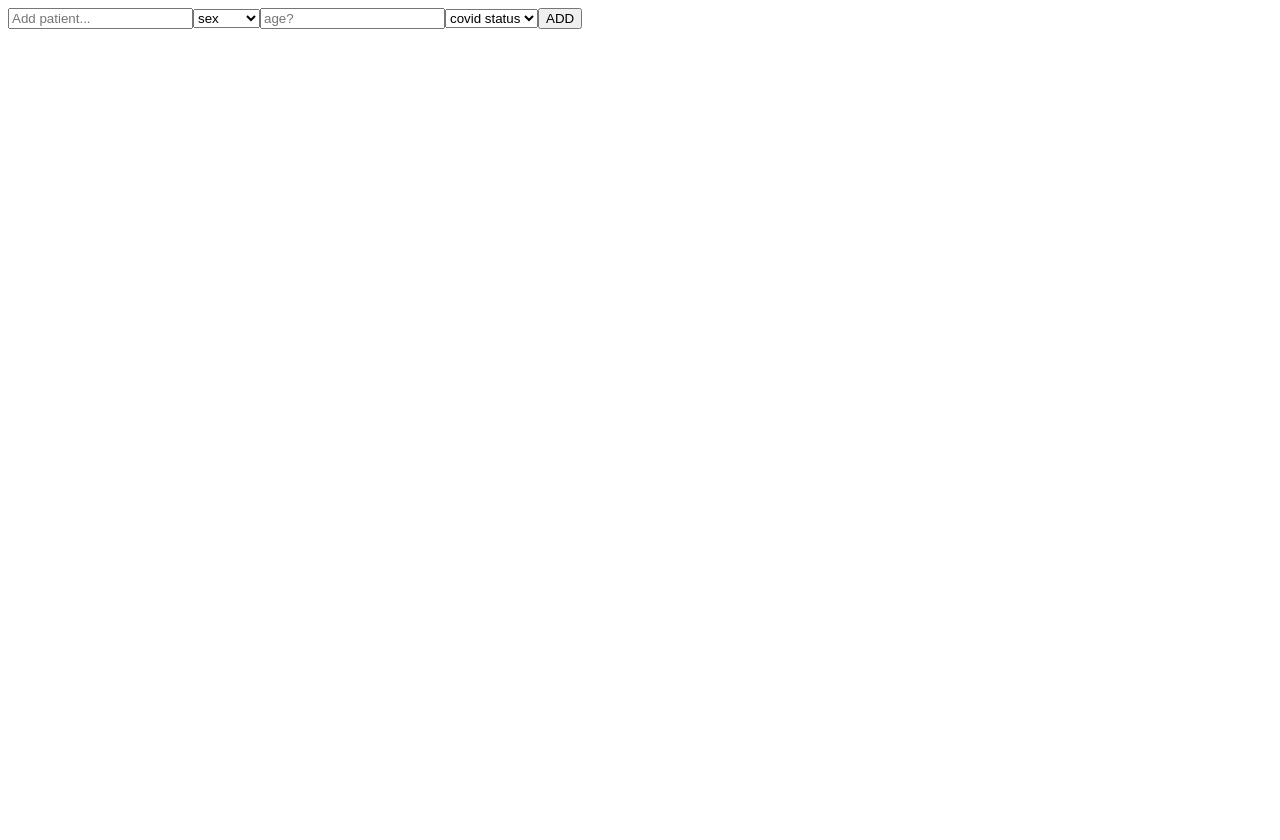
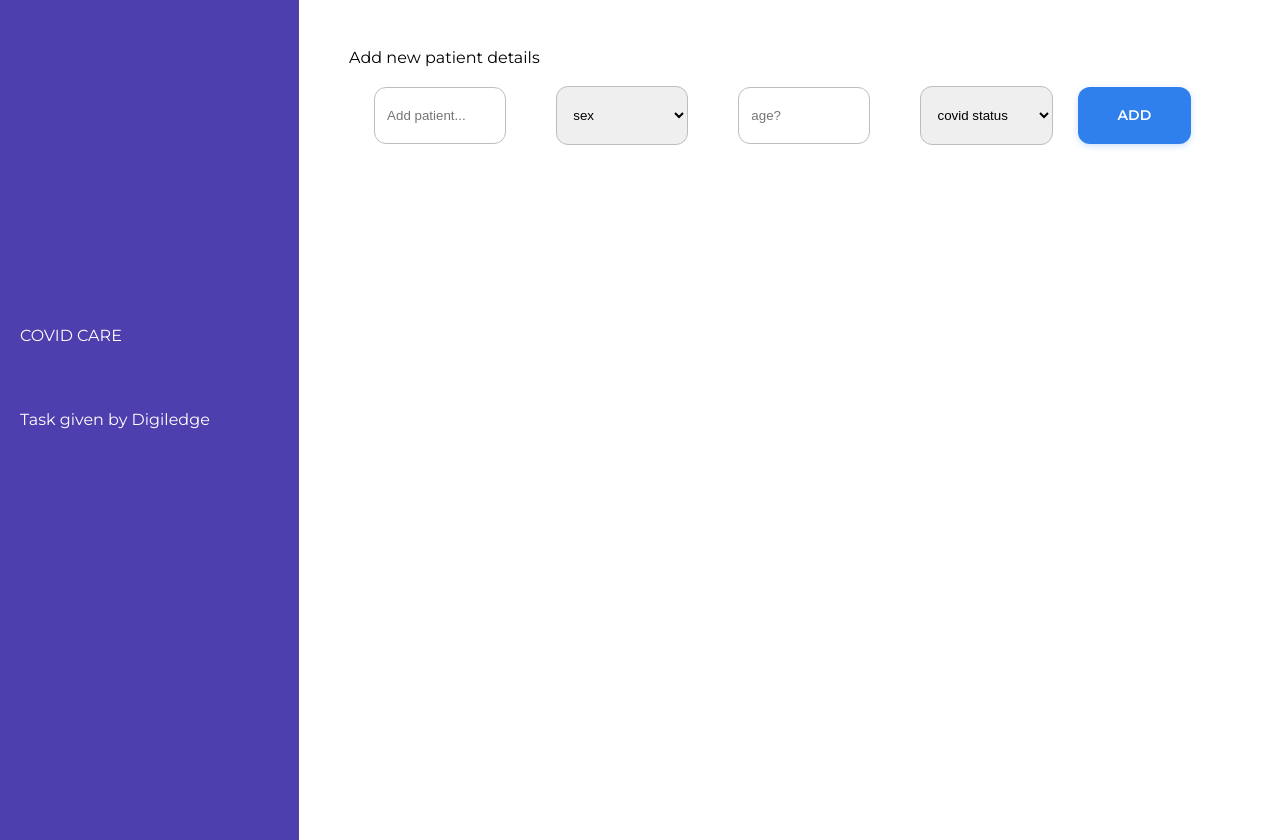
Before and after one commit to pk1798/covid-care, a React (Create React App) app: page / in a window 1280 px wide. Before the commit the page ends 800 px from the top, so only its background shows below. Built offline with nearby package versions, Linux system fonts and the light colour scheme.

Commit message:
final commit

```diff
--- a/public/index.html
+++ b/public/index.html
@@ -10,6 +10,8 @@
       content="Web site created using create-react-app"
     />
     <link rel="apple-touch-icon" href="%PUBLIC_URL%/logo192.png" />
+    <link href="https://fonts.googleapis.com/css2?family=Montserrat:wght@400;500;600&family=Raleway:wght@700&display=swap" rel="stylesheet">
+
     <!--
       manifest.json provides metadata used when your web app is installed on a
       user's mobile device or desktop. See https://developers.google.com/web/fundamentals/web-app-manifest/
--- a/src/Admin.js
+++ b/src/Admin.js
@@ -17,10 +17,12 @@ const Admin = () => {
 
     const handleEdit = (id) => {
         setPatient(patients.map(patient => patient.id === id? { ...patient, update: !patient.update} : patient))
+        console.log(patients)
     }
 
     const handleUpdate = (details , id) => {
-        setPatient(patients.map(patient => patient.id === id? {...details, name: details.name, status: details.isAffected, sex: details.sex, age: details.age , update: !details.update} : patient))
+        setPatient(patients.map(patient => patient.id === id? {...details, name: details.name, status: details.status, sex: details.sex, age: details.age} : patient))
+        console.log(details)
     }
 
     // console.log(patients)
--- a/src/App.css
+++ b/src/App.css
@@ -1,3 +1,133 @@
+/* http://meyerweb.com/eric/tools/css/reset/
+   v2.0 | 20110126
+   License: none (public domain)
+*/
+
+html,
+body,
+div,
+span,
+applet,
+object,
+iframe,
+h1,
+h2,
+h3,
+h4,
+h5,
+h6,
+p,
+blockquote,
+pre,
+a,
+abbr,
+acronym,
+address,
+big,
+cite,
+code,
+del,
+dfn,
+em,
+img,
+ins,
+kbd,
+q,
+s,
+samp,
+small,
+strike,
+strong,
+sub,
+sup,
+tt,
+var,
+b,
+u,
+i,
+center,
+dl,
+dt,
+dd,
+ol,
+ul,
+li,
+fieldset,
+form,
+label,
+legend,
+table,
+caption,
+tbody,
+tfoot,
+thead,
+tr,
+th,
+td,
+article,
+aside,
+canvas,
+details,
+embed,
+figure,
+figcaption,
+footer,
+header,
+hgroup,
+menu,
+nav,
+output,
+ruby,
+section,
+summary,
+time,
+mark,
+audio,
+video {
+  margin: 0;
+  padding: 0;
+  border: 0;
+  font-size: 100%;
+  font: inherit;
+  vertical-align: baseline;
+}
+/* HTML5 display-role reset for older browsers */
+article,
+aside,
+details,
+figcaption,
+figure,
+footer,
+header,
+hgroup,
+menu,
+nav,
+section {
+  display: block;
+}
+body {
+  line-height: 1;
+}
+ol,
+ul {
+  list-style: none;
+}
+blockquote,
+q {
+  quotes: none;
+}
+blockquote:before,
+blockquote:after,
+q:before,
+q:after {
+  content: "";
+  content: none;
+}
+table {
+  border-collapse: collapse;
+  border-spacing: 0;
+}
+
 .hide {
   display: none;
 }
@@ -5,3 +135,85 @@
 .show {
   display: block;
 }
+
+.App {
+  display: flex;
+}
+
+.header {
+  width: 25%;
+  height: 100vh;
+  padding: 20px;
+  background-color: #4e3fae;
+  font-family: Montserrat;
+  font-style: normal;
+  color: #ffffff;
+  display: flex;
+  flex-direction: column;
+  position: relative;
+}
+.header h1 {
+  position: absolute;
+  top: 40%;
+  transform: translateY(-50%);
+}
+
+.header p {
+  position: absolute;
+  top: 50%;
+  transform: translateY(-50%);
+}
+
+.container {
+  font-family: Montserrat;
+  font-style: normal;
+  width: 85%;
+  background-color: #ffffff;
+  padding: 50px;
+}
+
+input,
+select {
+  border: 1px solid #bdbdbd;
+  box-sizing: border-box;
+  outline: none;
+  border-radius: 12px;
+  padding: 20px 12px;
+  width: 15%;
+  margin: 20px 25px;
+}
+
+button {
+  background: #2f80ed;
+  box-shadow: 0px 2px 6px rgba(127, 177, 243, 0.4);
+  border: none;
+  outline: none;
+  font-family: Montserrat;
+  font-style: normal;
+  line-height: 17px;
+  color: #ffffff;
+}
+
+.button-bg {
+  padding: 20px 40px;
+  font-weight: 600;
+  font-size: 14px;
+  border-radius: 12px;
+}
+
+.button-sm {
+  padding: 20px 40px;
+  font-weight: 400;
+  font-size: 12px;
+  border-radius: 6px;
+}
+
+.patient-details {
+  border: 1px solid gray;
+  border-radius: 6px;
+  padding: 20px;
+  margin: 10px;
+  display: flex;
+  flex-direction: row;
+  justify-content: space-between;
+}
--- a/src/App.js
+++ b/src/App.js
@@ -5,6 +5,10 @@ import './App.css';
 function App() {
   return (
     <div className="App">
+        <div className="header">
+          <h1>COVID CARE</h1>
+          <p>Task given by Digiledge</p>
+        </div>
         <Admin/>
     </div>
 
--- a/src/Details.js
+++ b/src/Details.js
@@ -16,16 +16,17 @@ const Details = (props) => {
     }
 
     return (
-        <div className="patient-details">
-           <div className="patient-detail" key={props.patient.id}>
-           <h2 key={props.patient.id}>{props.patient.name} is {props.patient.status}</h2>
-           <p>age : {props.patient.age}</p>
-           <p>Sex : {props.patient.sex}</p>
+        <>
+        <div className="patient-details" key={props.patient.id}>
+            <p>name : {props.patient.name}</p>
+            <p>status: {props.patient.status}</p>
+            <p>age : {props.patient.age}</p>
+            <p>Sex : {props.patient.sex}</p>
            <button onClick={removePatient} value={props.patient.id}>Discharge</button>
            <button onClick={handleRemove} value={props.patient.id}>EDIT</button>
-           <div className="edit-form" className={props.patient.update? "hide" : "show"}> <UpdateForm patients={props.patient} update={handleUpdateForm} id={props.patient.id}/> </div>
-           </div>
         </div>
+        <div className="edit-form" className={props.patient.update? "hide" : "show"}> <UpdateForm patients={props.patient} update={handleUpdateForm} id={props.patient.id}/> </div>
+        </>
      );
 }
 
--- a/src/Form.js
+++ b/src/Form.js
@@ -33,6 +33,8 @@ const Form = (props) => {
 
 
     return (
+        <>
+        <h2>Add new patient details</h2>
         <form onSubmit={handleSubmit}>
             <input type="text" placeholder="Add patient..." onChange={handleName} required />
             <select onChange={handleSex} required>
@@ -47,8 +49,9 @@ const Form = (props) => {
                 <option value="positive">Positive</option>
                 <option value="negative">Negative</option>
             </select>
-            <button>ADD</button>
+            <button className="button-bg">ADD</button>
         </form>
+        </>
      );
 }
 
--- a/src/UpdateForm.js
+++ b/src/UpdateForm.js
@@ -27,13 +27,14 @@ const UpdateForm = (props) => {
 
     const handleSubmit = (e) => {
         e.preventDefault();
-        props.update({name: patient, age: age, sex: sex, status: isAffected} , props.id)
-        console.log(props.id)
+        props.update({name: patient, age: age, sex: sex, status: isAffected, update: true, id: props.id} , props.id)
     }
 
 
 
     return (
+        <>
+        <h2>Edit the details of {props.patients.name}</h2>
         <form onSubmit={handleSubmit} value={props.patients.id}>
         <input type="text" onChange={updateName}   value={patient}  required />
         <select  required value={sex} onChange={updateSex}>
@@ -48,8 +49,9 @@ const UpdateForm = (props) => {
             <option value="positive">Positive</option>
             <option value="negative">Negative</option>
         </select>
-        <button>Update</button>
+        <button className="button-bg">Update</button>
     </form>
+    </>
      );
 }
 
```
